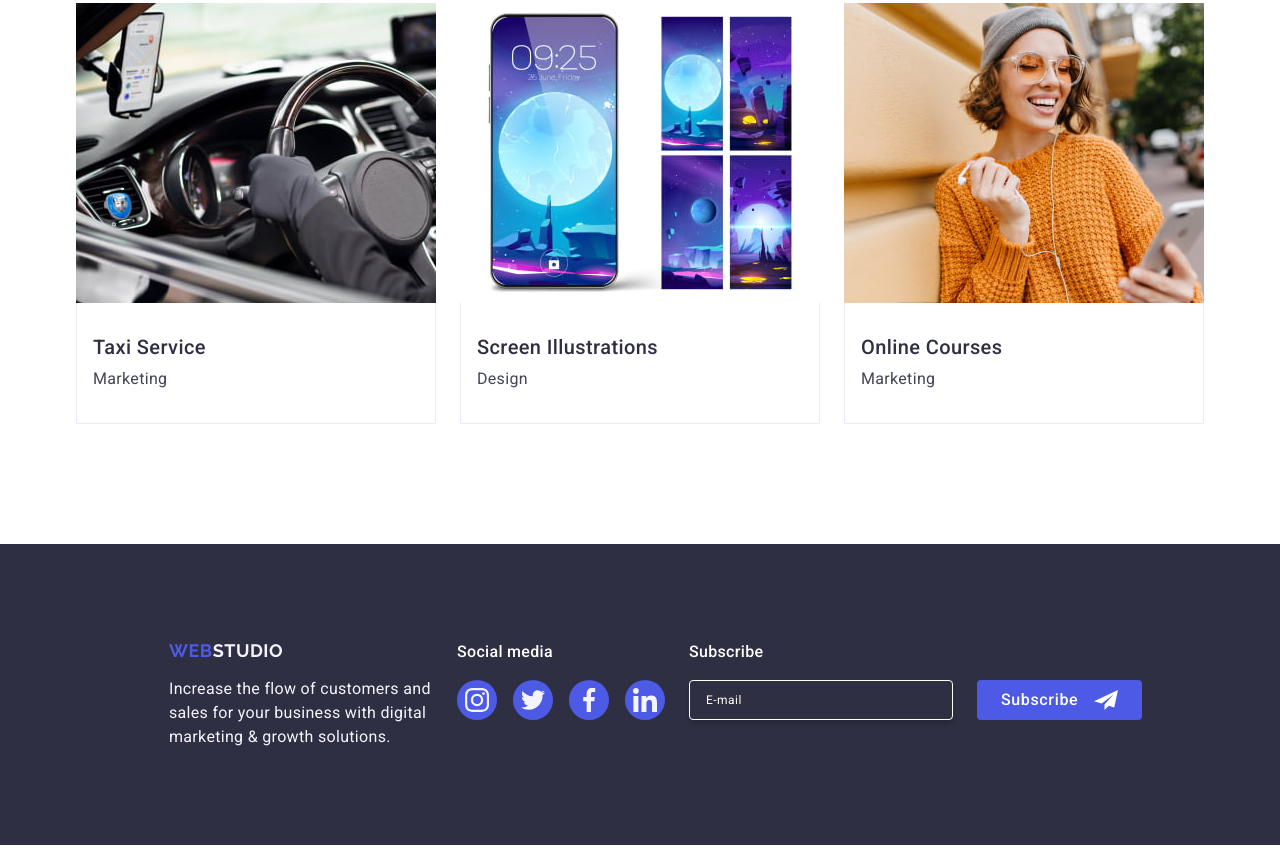
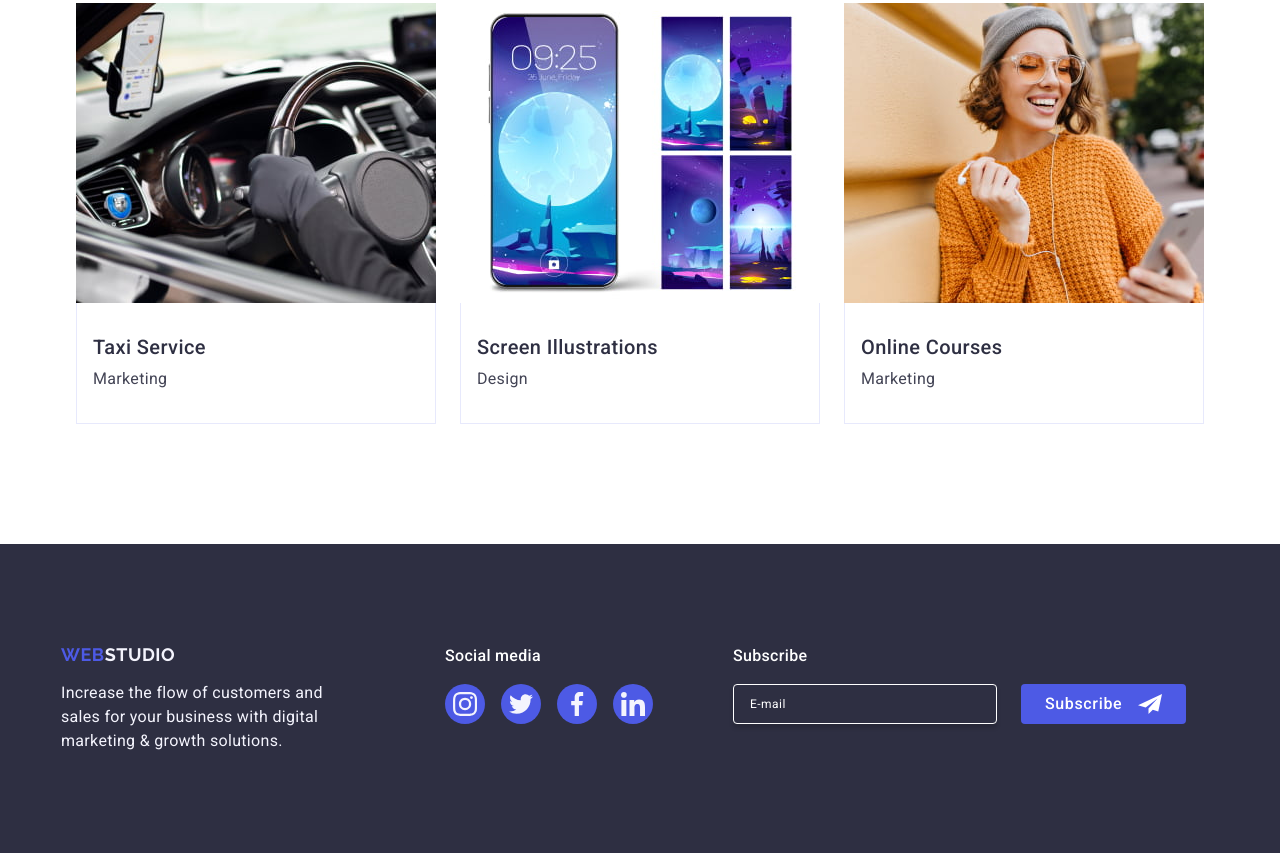
Before and after one commit to VadymSnizhko/goit-markup-hw-06, a plain HTML site: page index.html in a window 1280 px wide. Shown: the part 2639-3492 px from the top of the page. Drawn offline with nearby package versions, Linux system fonts and the light colour scheme.

Commit message:
HW6 desktop-footer

```diff
--- a/css/styles.css
+++ b/css/styles.css
@@ -1139,7 +1139,19 @@ margin-left: 16px;
 }
 
 @media screen and (min-width: 1158px) {
+    .container.footer-flex{
+        padding: 100px 0;
+        gap: 0;
+        width: 100%;
+    }
 
+    .footer-logo-main{
+        margin-right: 120px;
+    }
+
+    .social-media{
+        margin-right: 80px;
+    }
 }
 
 
```
